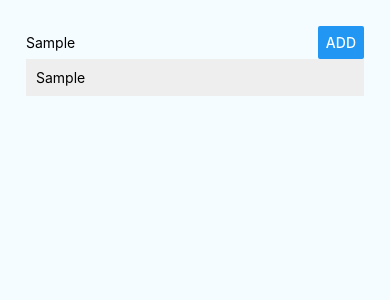
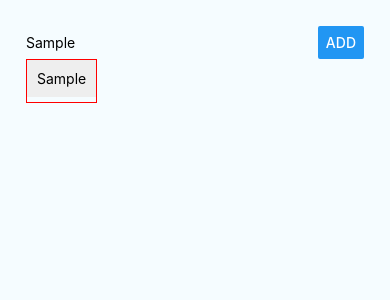
Before and after one commit to hamzashahab1610/rn-practice, a React Native app: screen / in a window 390 px wide. Both pictures are taken after typing "Sample" into the empty fields and a click on the button "ADD". Shown: the top 300 px of the page. Built offline with nearby package versions, Linux system fonts and the light colour scheme.

Commit message:
Adding touch event

```diff
--- a/src/Components/ListItem/ListItem.js
+++ b/src/Components/ListItem/ListItem.js
@@ -1,11 +1,13 @@
 import React from "react";
-import { Text, View, StyleSheet } from "react-native";
+import { Text, View, StyleSheet, TouchableNativeFeedback } from "react-native";
 
 const listItem = props => (
-  <View style={styles.listItem}>
-    <Text>{props.placeName}</Text>
-  </View>
-)
+  <TouchableNativeFeedback onPress={props.onItemPressed}>
+    <View style={styles.listItem}>
+      <Text>{props.placeName}</Text>
+    </View>
+  </TouchableNativeFeedback>
+);
 
 const styles = StyleSheet.create({
   listItem: {
--- a/src/Components/PlaceList/PlaceList.js
+++ b/src/Components/PlaceList/PlaceList.js
@@ -5,7 +5,11 @@
 
 const placeList = props => {
   const placesOutput = props.places.map((place, i) => (
-    <ListItem key={i} placeName={place} />
+    <ListItem
+      onItemPressed={() => alert("Item pressed - ID: " + i)}
+      key={i}
+      placeName={place}
+    />
   ));
   return <View style={styles.listContainer}>{placesOutput}</View>;
 };
```
